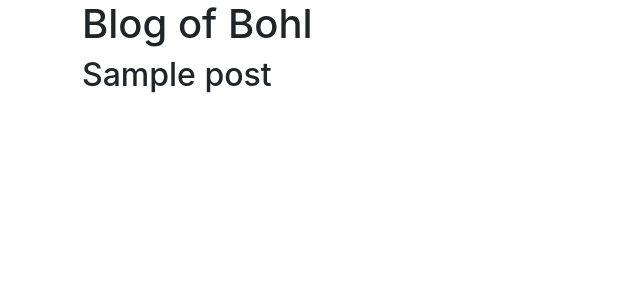
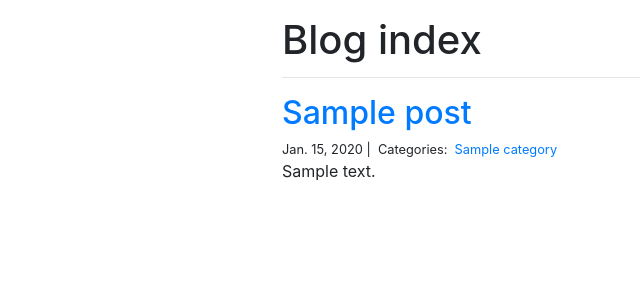
Before and after one commit to Bohlski/portfolio, a Django app: page /blog/ in a window 1280 px wide. Shown: the part 56-356 px from the top of the page, without its empty margins (3-643 px from the left). Run offline with Django 3.2, Linux system fonts and the light colour scheme; tables that the repository leaves empty hold one stand-in row (values such as "Sample post"); some libraries are stand-ins or nearby versions.

Commit message:
Made blog index page and did some of the stuff on categories

```diff
--- a/blog/models.py
+++ b/blog/models.py
@@ -1,4 +1,5 @@
 from django.db import models
+from django.utils.text import slugify
 
 # Create your models here.
 class Category(models.Model):
@@ -13,8 +14,15 @@ class Post(models.Model):
 	create_date = models.DateTimeField(auto_now_add=True)
 	last_modified = models.DateTimeField(auto_now=True)
 	categories = models.ManyToManyField('Category', related_name='posts')
+	slug = models.SlugField(default='', unique=True)
 
 	def __str__(self):
 		return self.title
 
+	# Override save to ensure a slug is created of the title
+	# TODO: Need to actually ensure uniqueness and make requirements on length (use uuid for padding, is an idea)
+	def save(self, *args, **kwargs):
+		self.slug = slugify(self.title)
+		super().save(*args, **kwargs)
+
 # Can perhaps add comments later if you find that amusing..
--- a/blog/templates/blog/index.html
+++ b/blog/templates/blog/index.html
@@ -2,8 +2,22 @@
 {% load static %}
 
 {% block page_content %}
-<h1>Blog of Bohl</h1>
-{% for post in posts %}
-	<h2>{{ post.title }}</h2>
-{% endfor %}
+<link rel="stylesheet" type="text/css" href="{% static 'projects/style.css' %}">
+<div class="col-md-8 offset-md-2">
+	<h1 class="proj-title blog-title">Blog index</h1>
+	<hr>
+	{% for post in posts %}
+		<h2><a href="{% url 'blog:blog_post' post.slug %}">{{ post.title }}</a></h2>
+		<small>
+			{{ post.create_date.date }} |&nbsp;
+			Categories:&nbsp;
+			{% for category in post.categories.all %}
+				<a href="{% url 'blog:blog_category' category.name %}">
+					{{ category.name }}
+				</a>&nbsp;
+			{% endfor %}
+		</small>
+		<p>{{ post.body | slice:":400" }}{% if post.body|length > 400 %}...{% endif %}</p>
+	{% endfor %}
+</div>
 {% endblock %}
--- a/blog/views.py
+++ b/blog/views.py
@@ -1,6 +1,6 @@
-from django.shortcuts import render
+from django.shortcuts import render, get_object_or_404
 from django.views import generic
-from .models import Post
+from .models import Post, Category
 
 # Create your views here.
 class IndexView(generic.ListView):
@@ -19,3 +19,17 @@ class CategoryView(generic.ListView):
 	template_name = 'blog/category.html'
 	model = Post
 	context_object_name = 'posts'
+
+	def get_queryset(self):
+		print('TESTING')
+		self.category = get_object_or_404(Category, name=self.kwargs['category'])
+		print(self.category)
+		return Post.objects.filter(categories__name__contains=self.category).order_by('-create_date')
+
+	# Need to add the categories to the context object
+	#def get_context_data(self, **kwargs):
+		# Call the base implementation first to get a context
+	#	context = super().get_context_data(**kwargs)
+		# Add in a QuerySet of all the categories
+	#	context['categories'] = Category.objects.all()
+	#	return context
--- a/projects/static/projects/style.css
+++ b/projects/static/projects/style.css
@@ -3,6 +3,14 @@ h1.proj-title {
 	margin-bottom: 1rem;
 }
 
+h1.blog-title {
+	margin-bottom: 0.8rem;
+}
+
 li a {
 	color: green;
 }
+
+hr {
+	margin: 0 0 1rem;
+}
```
Also changed, not shown: TODO.md (+2 -3 lines), blog/templates/blog/category.html (+22 -1 lines), blog/templates/blog/detail.html (+6 -1 lines), blog/migrations/0002_post_slug.py (added), projects/migrations/0005_auto_20190905_0030.py (added).
